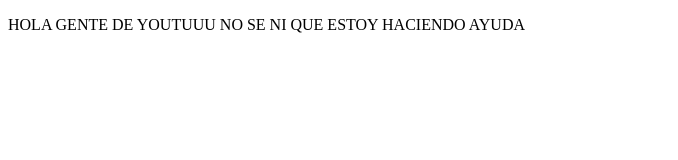
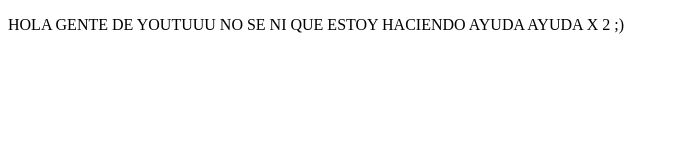
Before and after one commit to JoelSanchez19/proyectoDemoCursoPrework, a plain HTML site: page index.html in a window 1280 px wide. Shown: the whole page, without its empty margins (0-678 px from the left). Drawn offline with Linux system fonts and the light colour scheme.

Commit message:
Cambios pedi aydua denuevo

```diff
--- a/index.html
+++ b/index.html
@@ -8,7 +8,7 @@
 </head>
 <body>
   <p>
-      HOLA GENTE DE YOUTUUU NO SE NI QUE ESTOY HACIENDO AYUDA
+      HOLA GENTE DE YOUTUUU NO SE NI QUE ESTOY HACIENDO AYUDA AYUDA X 2 ;)
   </p>
 </body>
 </html>
```
